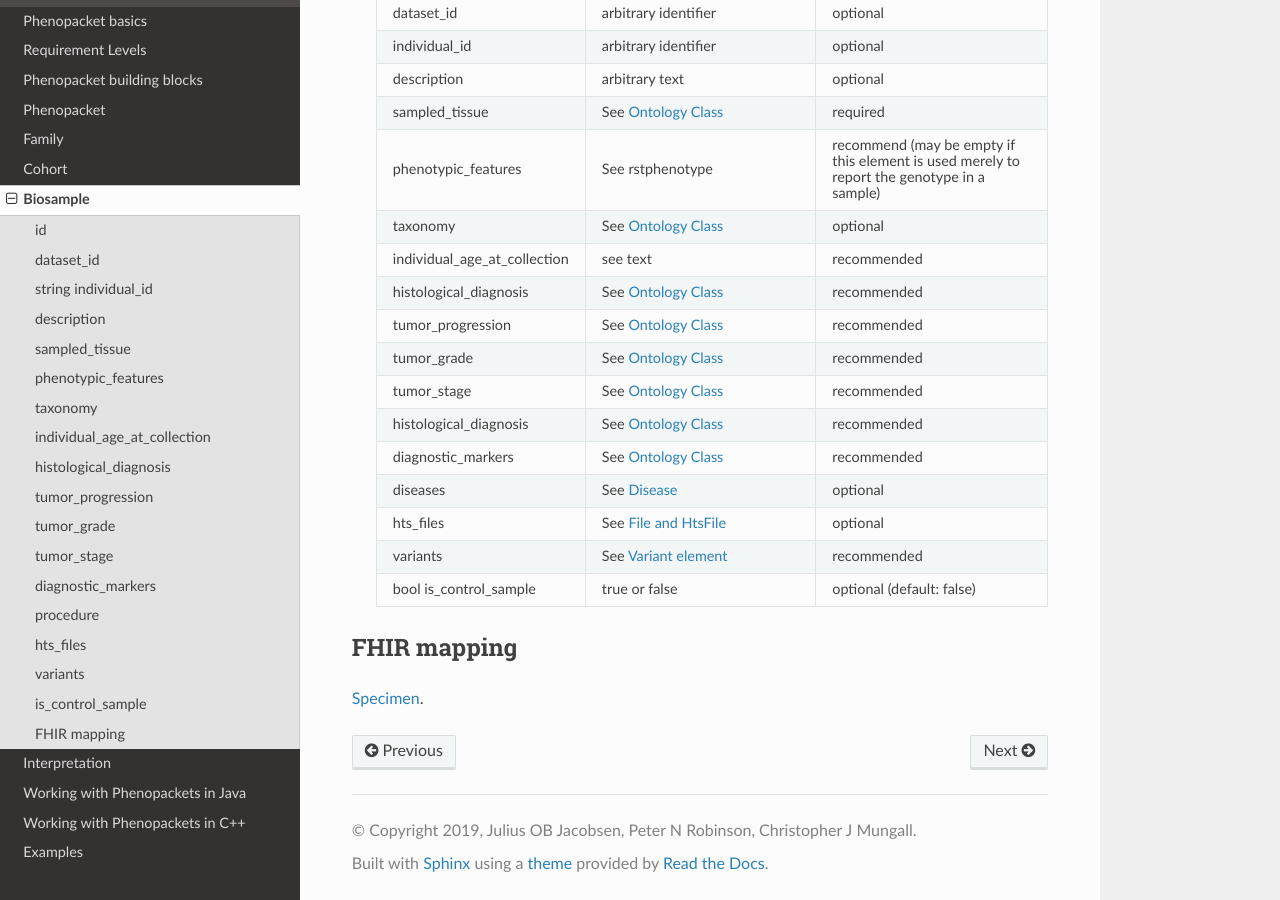
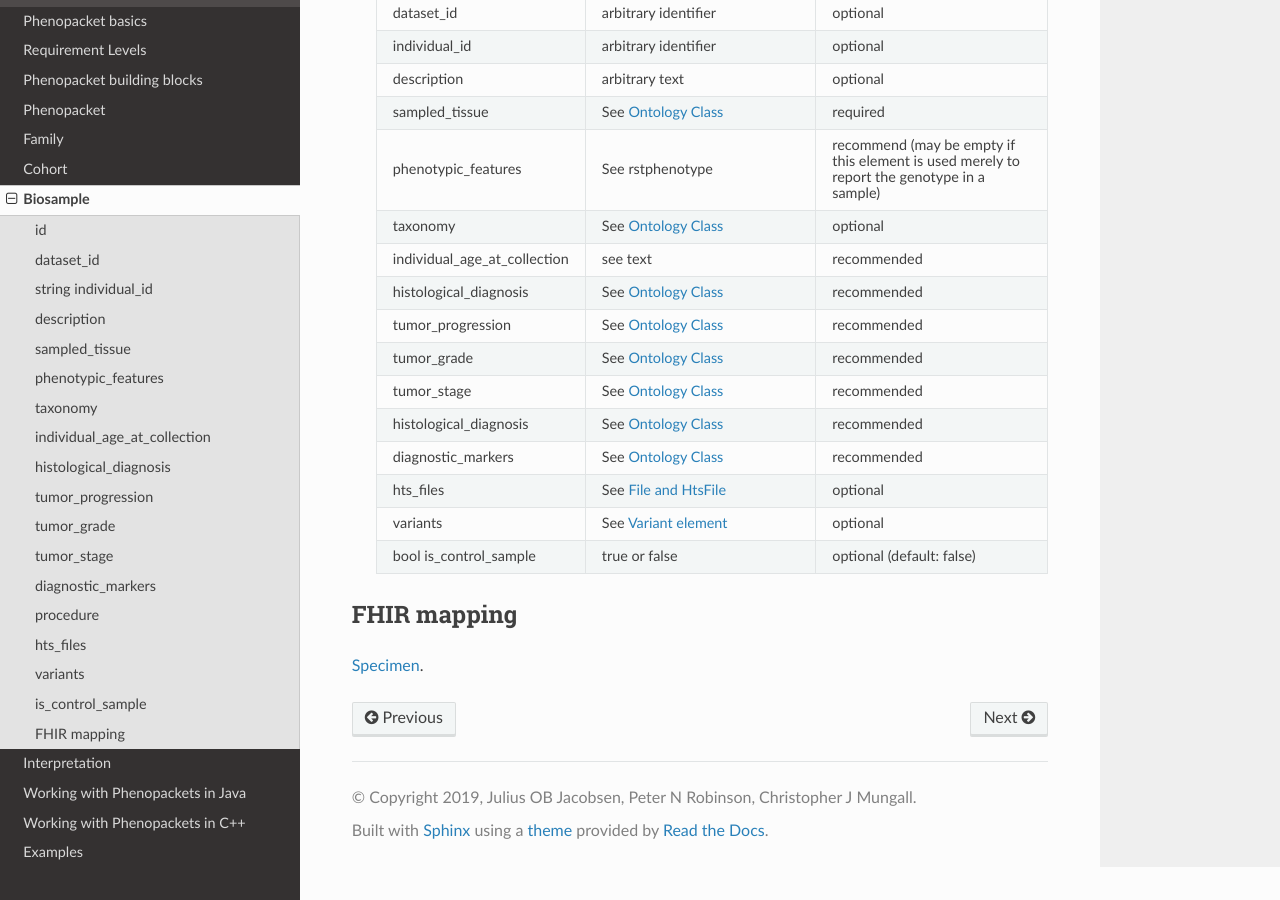
Before and after one commit to phenopackets/phenopacket-schema, a Sphinx documentation site: the page built from docs/biosample.rst, in a window 1280 px wide and 900 px high, scrolled down 3468 px. Built offline with Sphinx 7.4.7 and the Read the Docs theme 2.0.0, drawn with Linux system fonts in a browser that asks for light colours.

Commit message:
variants should be optional?

```diff
--- a/docs/biosample.rst
+++ b/docs/biosample.rst
@@ -199,15 +199,12 @@ the default value is false.
    * - diagnostic_markers
      - See :ref:`rstontologyclass`
      - recommended
-   * - diseases
-     - See :ref:`rstdisease`
-     - optional
    * - hts_files
      - See :ref:`rstfile`
      - optional
    * - variants
      - See :ref:`rstvariant`
-     - recommended
+     - optional
    * - bool is_control_sample
      - true or false
      - optional (default: false)
```
